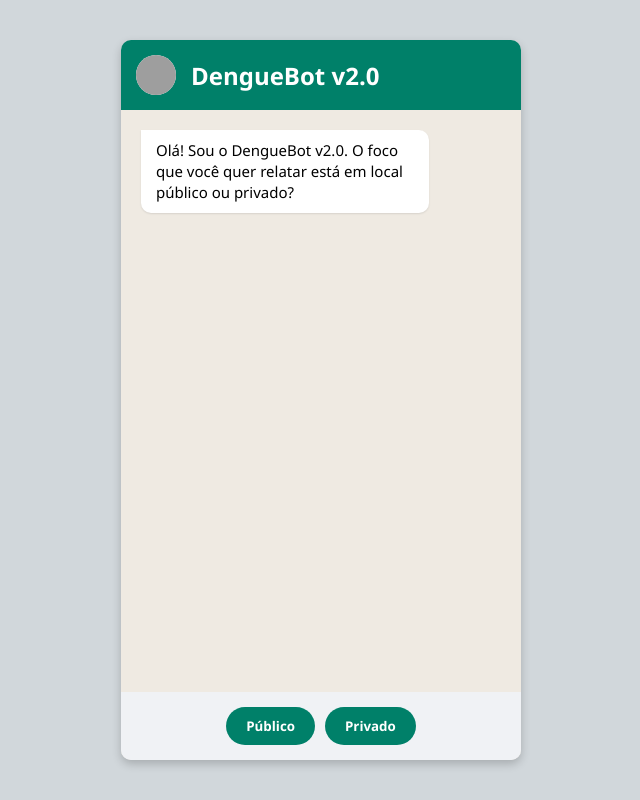
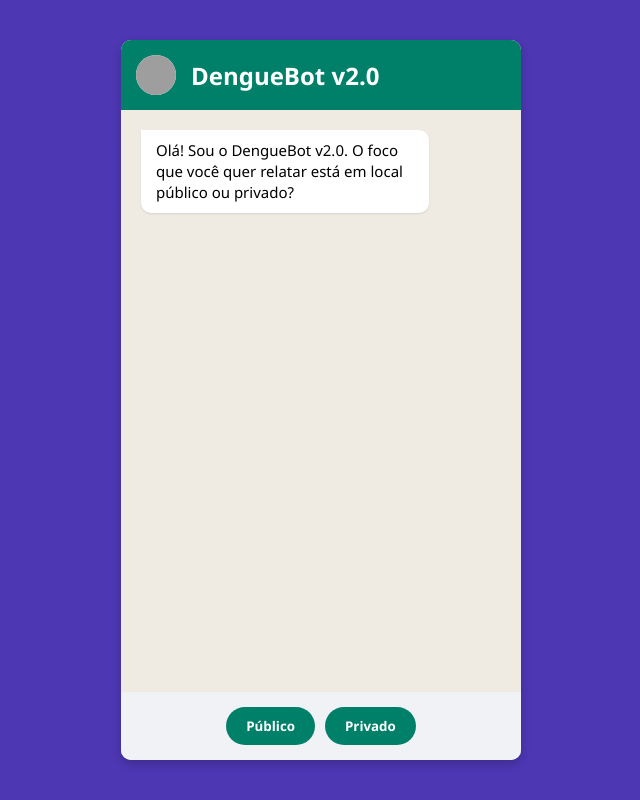
Before and after one commit to Pedro-HSMC/Projeto_DengueBot, a Flask app: page / in a window 1280 px wide. Shown: the whole page, without its empty margins (319-959 px from the left). Run offline with Flask 3, Linux system fonts and the light colour scheme; grey boxes are pictures that could not be loaded.

Commit message:
novo backgroud roxo

```diff
--- a/static/style.css
+++ b/static/style.css
@@ -6,7 +6,7 @@
 }
 
 body {
-    background-color: #d1d7db; /* Cor de fundo padrão do WhatsApp Web */
+    background-color: #4d37b3; /* Cor de fundo padrão do WhatsApp Web */
     display: flex;
     justify-content: center;
     align-items: center;
```
